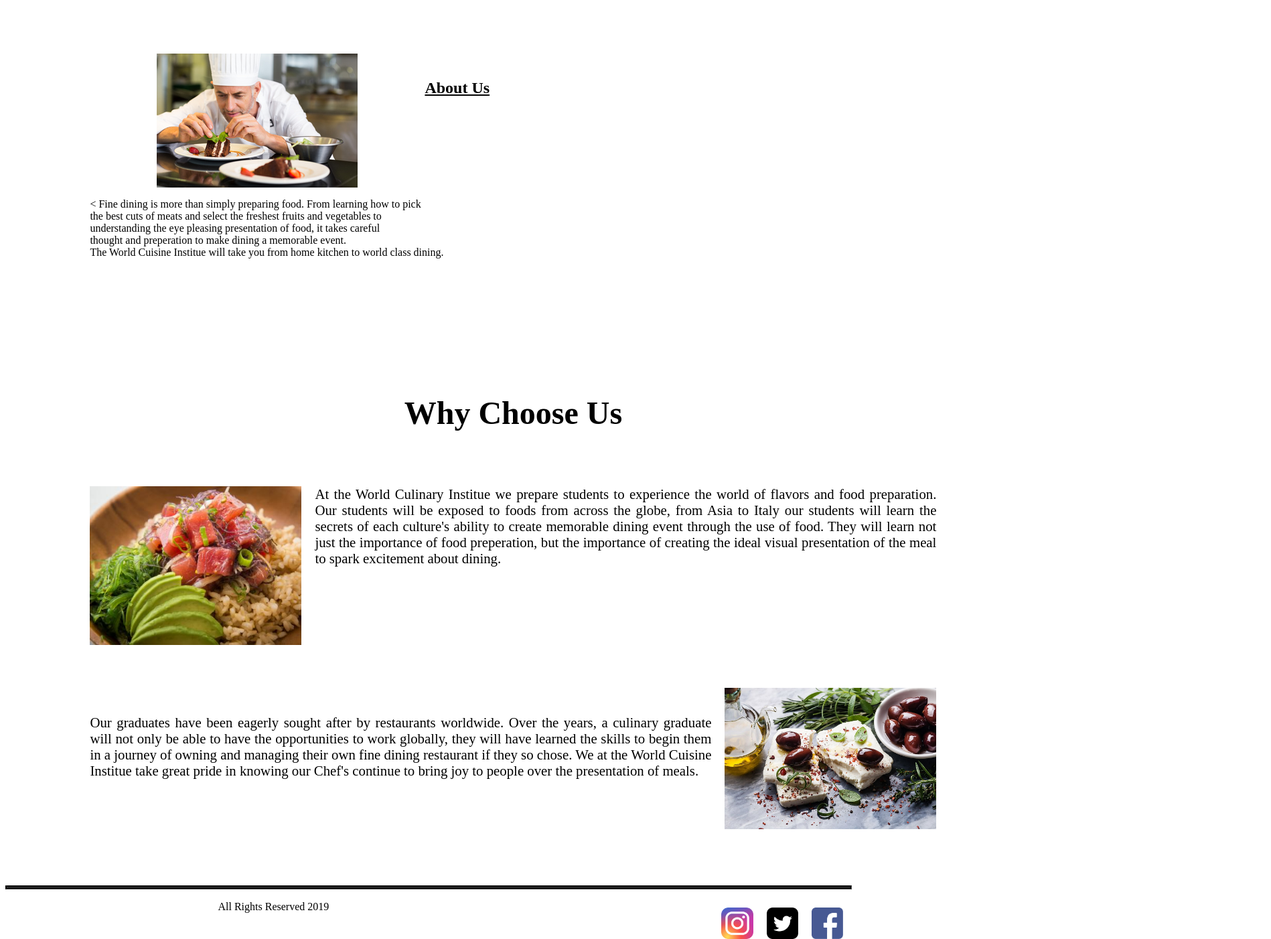
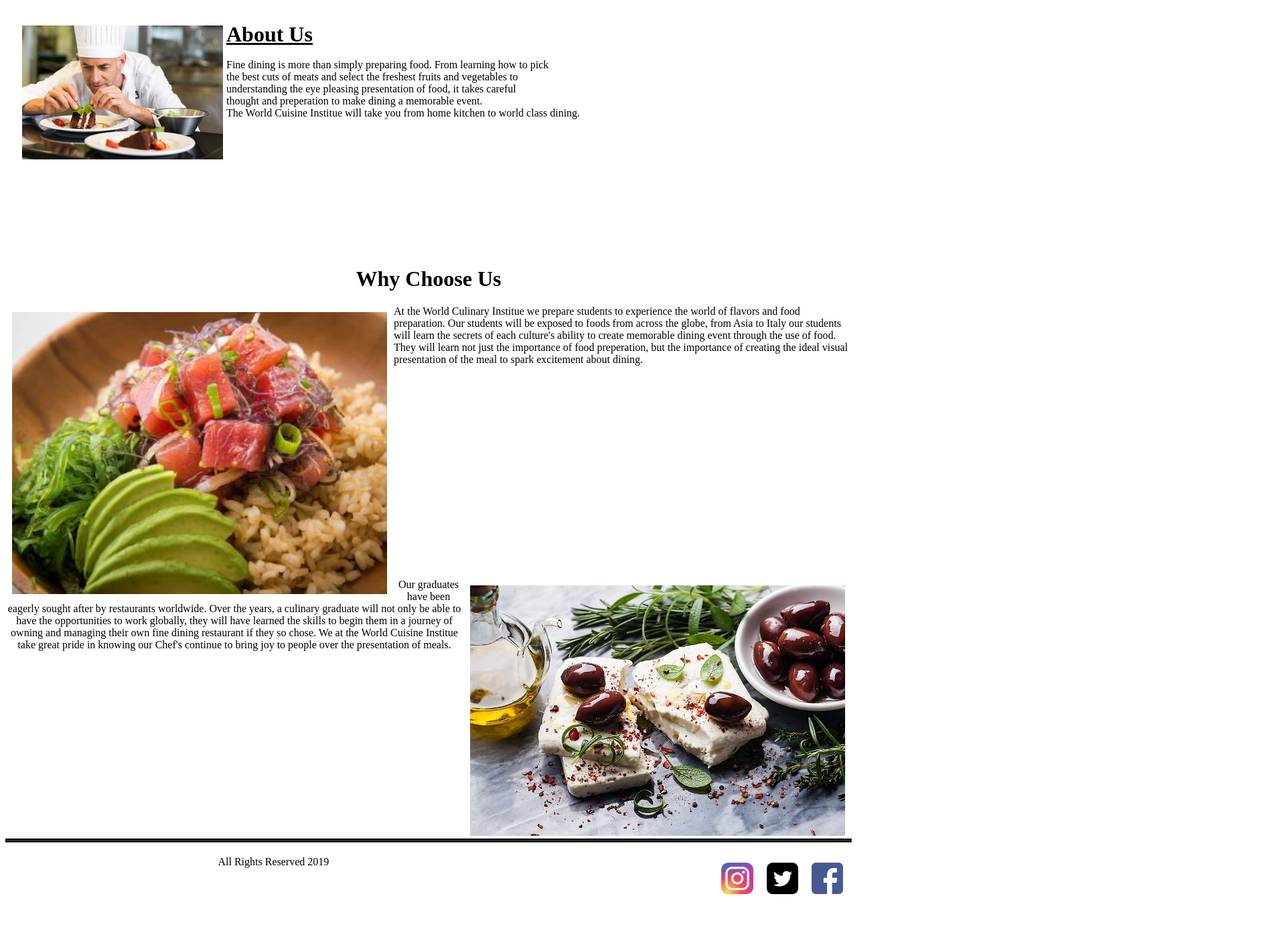
Before and after one commit to IakonaColobong/FED1StudentProjectCorrected, a plain HTML site: page Feds1Studentproj/Feds1Studentproj/index.html in a window 1280 px wide. Shown: the part 290-1692 px from the top of the page at 67% size, 1898 px wide, since content can reach past the window. After the commit the page ends 1625 px from the top, so only its background shows below. Drawn offline with Linux system fonts and the light colour scheme; a web font is replaced by a local one.

Commit message:
fixed positioning on main page

```diff
--- a/Feds1Studentproj/Feds1Studentproj/css/StyleSheet.css
+++ b/Feds1Studentproj/Feds1Studentproj/css/StyleSheet.css
@@ -106,32 +106,37 @@ a {
 }
 /*END header / nav section for every page*/
 
-.indexMain {
-    display: flex;
-}
-
-.about {
-    /*border: 1em solid black;*/
-    position: relative;
-    left: 10%;
+.intro {
+    padding: 20px;
+    margin-bottom: 200px;
 }
 
 .aUs {
     text-decoration: underline;
-    position: relative;
-    left: 500px;
-    top: 85px;
 }
 
-.intro {
-    display: block;
-    margin-left: 100px;
-    margin-right: 400px;
-    /*border: 3px solid black;*/
-    position: relative;
+.intro img {
+    float: left;
+    vertical-align: top;
+    display: inline;
+    padding: 5px;
 }
 
-#introPara {
+.aboutus {
+    text-decoration: underline;
+    font-weight: bold;
+    font-size: 2em;
+    text-align: left;
+}
+
+.auspara {
+    font-size: 1em;
+
+}
+
+
+
+/*#introPara {
     display: block;
     font-size: 20px;
     float: right;
@@ -147,7 +152,7 @@ a {
     top: 10%;
     margin-bottom: 200px;
     /*left: 25%;*/
-    /*width: 100%;*/
+/*width: 100%;
 }
 
     .why #whyChoose {
@@ -188,9 +193,40 @@ a {
     height: auto;
     padding-left: 20px;
 }
+*/
+
+.why {
+    width: 100%;
+    height: auto;
+    text-align: center;
+
+}
+.chooseIntro #asianPrep {
+    float: left;
+    vertical-align: central;
+
+}
+.chooseIntro img {
+    width: 560px;
+    height: auto;
+    padding: 10px;
+
+}
+.intropara1 {
+    text-align: left;
+    height: 50%;
+    width: auto;
+}
+#greekPrep {
+    float: right;
+    vertical-align: middle;
+}
+.introPara2 {
+    text-align: left;
+}
 
 footer {
-    margin-top: 100px;
+    margin-top: 280px;
     display: block;
     border-style: groove;
     border-color: black;
@@ -198,6 +234,7 @@ footer {
 
 .rights {
     float: left;
+    vertical-align: middle;
 }
 
 footer #vector {
@@ -416,7 +453,6 @@ input[type=submit] {
     border: none;
     border-radius: 4px;
     cursor: pointer;
-
 }
 
     input[type=submit]:hover {
@@ -424,10 +460,8 @@ input[type=submit] {
     }
 
 .cform {
-
     padding: 2em;
     text-align: center;
-
     margin: auto;
 }
 
--- a/Feds1Studentproj/Feds1Studentproj/index.html
+++ b/Feds1Studentproj/Feds1Studentproj/index.html
@@ -66,37 +66,44 @@
     <!-- end header/nav portion for evey page -->
     <main class="indexMain">
         <div class="about">
-            <h2 class="aUs">About Us</h2>
-            <div>
-                <span class="intro"><img src="images/image-asset.jpeg" class="aboutImage" alt="Chef" /></span>
-                <p>
-                    <<!--div id="introPara">-->
-                    Fine dining is more than simply preparing food.  From learning how to pick<br /> the best cuts of meats and select the freshest fruits and vegetables to<br /> understanding the eye pleasing presentation
+
+        </div>
+        <div class="intro">
+
+            <img src="images/image-asset.jpeg" class="aboutImage" alt="Chef" />
+
+
+
+
+            <span class="aboutus">About Us</span>
+            <span class="auspara">
+                <br /><br />Fine dining is more than simply preparing food.  From learning how to pick<br /> the best cuts of meats and select the freshest fruits and vegetables to<br /> understanding the eye pleasing presentation
                 of food, it takes careful<br /> thought and preperation to make dining a memorable event.<br /> The World Cuisine Institue will take you from home kitchen to world class dining.
-                </p>
-                <!--</div>-->
+            </span>
+
+
 
 
         </div>
         <div class="why">
             <h1 id="whyChoose">Why Choose Us</h1>
-                <section class="chooseIntro">
+            <div class="chooseIntro">
                 <img src="images/1529690483732.jpeg" id="asianPrep" alt="Asian Dish" />
                 <p class="introPara1"> At the World Culinary Institue we prepare students to experience the world of flavors and food preparation. Our students will be exposed to foods from across the globe, from Asia to Italy our students will learn the secrets of each culture's ability to create memorable dining event through the use of food. They will learn not just the importance of food preperation, but the importance of creating the ideal visual presentation of the meal to spark excitement about dining. </p>
-                </section>
-                <section class="chooseIntro">
+            </div>
+            <div class="chooseIntro">
                 <img src="images/Greek.jpg" id="greekPrep" alt="Greek Dish" />
-                    <p class="introPara2"> Our graduates have been eagerly sought after by restaurants worldwide. Over the years, a culinary graduate will not only be able to have the opportunities to work globally, they will have learned the skills to begin them in a journey of owning and managing their own fine dining restaurant if they so chose. We at the World Cuisine Institue take great pride in knowing our Chef's continue to bring joy to people over the presentation of meals.  </p>
-                </section>
+                <span class="introPara2"> Our graduates have been eagerly sought after by restaurants worldwide. Over the years, a culinary graduate will not only be able to have the opportunities to work globally, they will have learned the skills to begin them in a journey of owning and managing their own fine dining restaurant if they so chose. We at the World Cuisine Institue take great pride in knowing our Chef's continue to bring joy to people over the presentation of meals.  </span>
+            </div>
 
 
         </div>
 
-        </div>
+
     </main>
     <footer>
 
-        <section class="logo" id="vector">
+        <div class="logo" id="vector">
             <article class="rights"> All Rights Reserved 2019</article>
 
             <a href="http:www.facebook.com">
@@ -109,7 +116,7 @@
             <a href="http:www.instagram.com">
                 <img src="images/instagram-logo-041EABACE1-seeklogo.com.png" alt="Instagram" class="icon" id="instagram" />
             </a>
-        </section>
+        </div>
 
     </footer>
 
```
Lines whose indentation alone changed are shown as unchanged.
